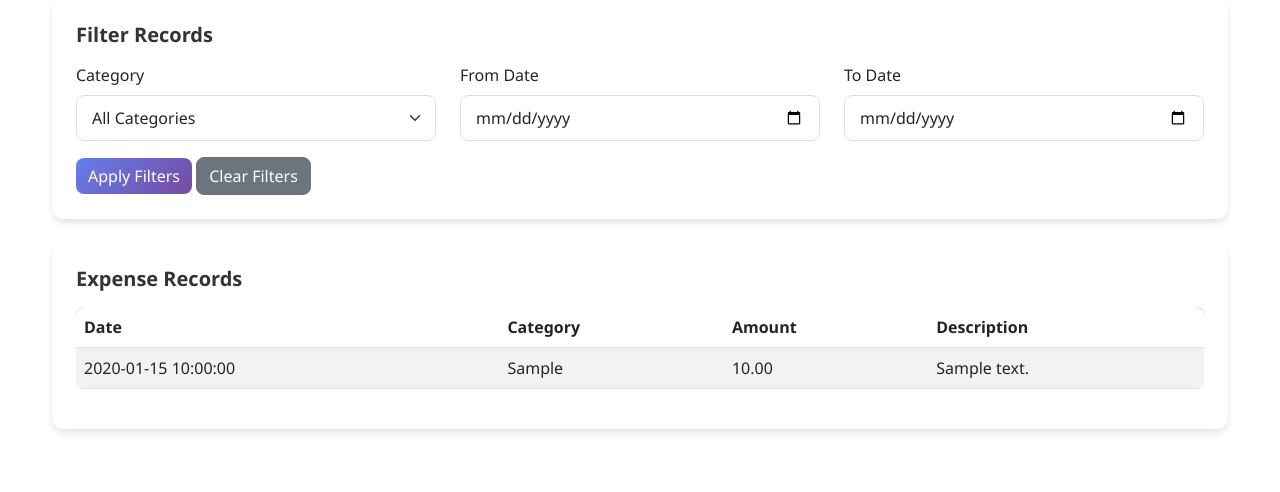
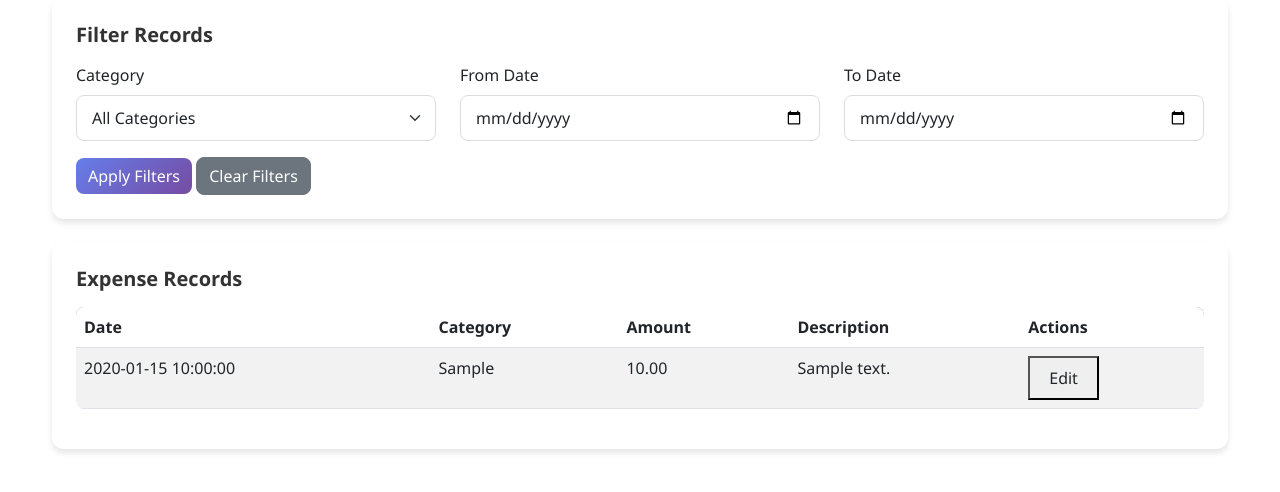
Before and after one commit to hetmewada0103/Expense-Tracker, a Flask app: page /all_records in a window 1280 px wide. Shown: the part 107-599 px from the top of the page. Run offline with Flask 3, Linux system fonts and the light colour scheme; a user stored in the database is signed in; tables that the repository leaves empty hold one stand-in row (values such as "Sample post").

Commit message:
Update all_records.html
Added edit button

```diff
--- a/templates/all_records.html
+++ b/templates/all_records.html
@@ -57,6 +57,8 @@
                                 <th>Category</th>
                                 <th>Amount</th>
                                 <th>Description</th>
+                                <th>Actions</th>
+
                             </tr>
                         </thead>
                         <tbody>
@@ -66,6 +68,10 @@
                                 <td>{{ expense.category }}</td>
                                 <td>{{ "%.2f"|format(expense.amount) }}</td>
                                 <td>{{ expense.description or '-' }}</td>
+                                <td>
+                                    <button onclick="editExpense({{expense.id}})"><a href="{{ url_for('edit_expense', expense_id=expense.id) }}"
+                                    class="btn">Edit</a></button>
+                                </td>
                             </tr>
                             {% endfor %}
                         </tbody>
```
